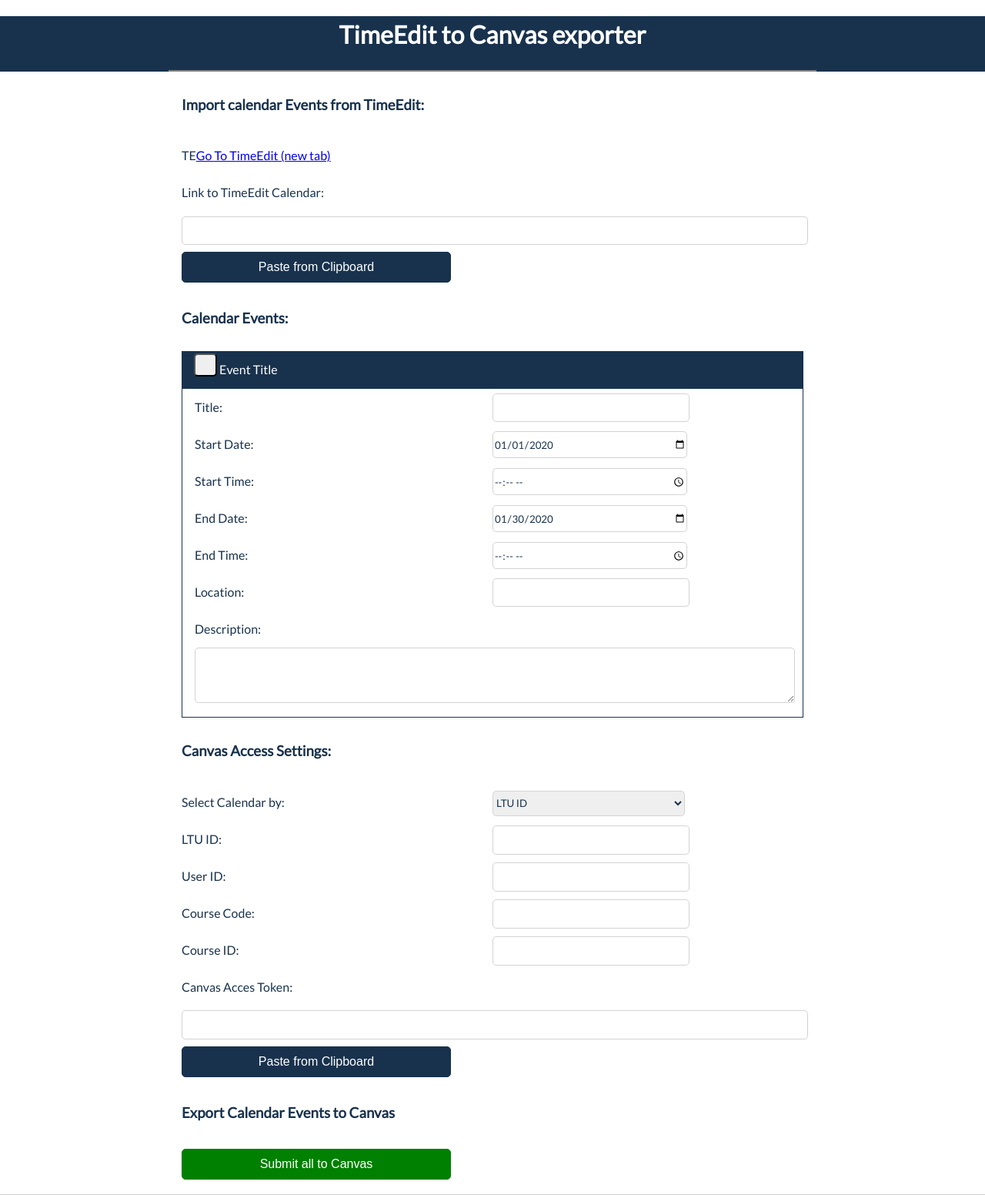
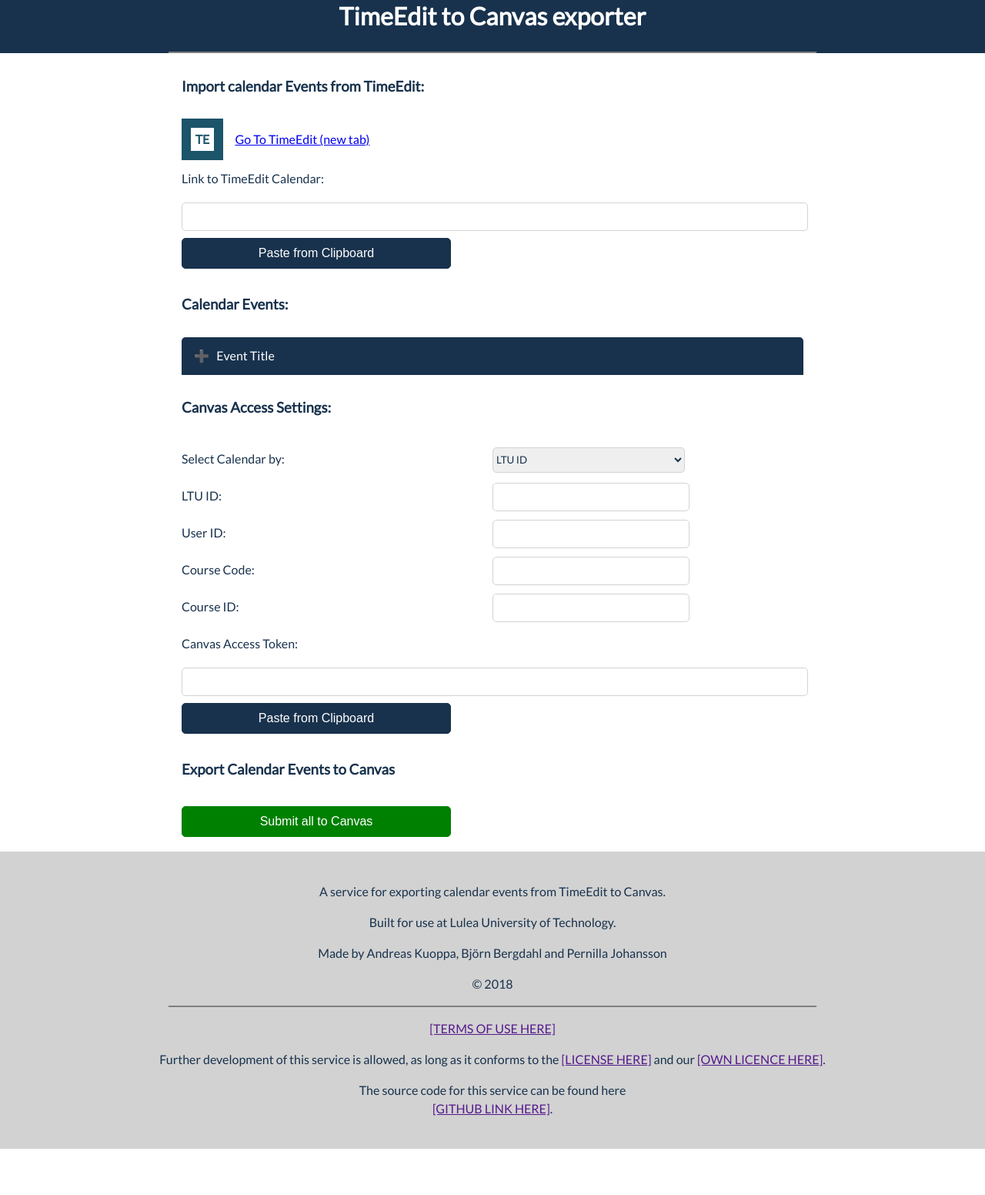
Before and after one commit to BjornBergdahl/TimeEdit-to-Canvas-Exporter, a PHP site: page / in a window 1280 px wide. Shown: the top 1552 px of the page at 77% size. After the commit the page ends 1492 px from the top, so only its background shows below. Run offline with PHP 8.4, Linux system fonts and the light colour scheme.

Commit message:
Almost entirely done with initial design

```diff
--- a/index.html
+++ b/index.html
@@ -27,7 +27,12 @@
 
 			<h3>Import calendar Events from TimeEdit:</h3>
 
-			<div id="TimeEditLink"><span id="TimeEditLogo">TE</span><a href="https://cloud.timeedit.net/ltu/web/schedule1/ri1Q7.html#" target="_blank">Go To TimeEdit (new tab)</a></div>
+			<div id="TimeEditLink">
+				<a id="logoLink" href="https://cloud.timeedit.net/ltu/web/schedule1/ri1Q7.html#" target="_blank">
+					<span id="timeEditLogo">TE</span>
+					&nbsp;&nbsp;&nbsp;&nbsp;<span class="underline">Go To TimeEdit (new tab)</span>
+				</a>
+			</div>
 
 			<form>
 				Link to TimeEdit Calendar:<br>
@@ -47,10 +52,7 @@
 			<!-- Example of an imported Event -->
 			<div class="eventBox">
 				<div class="eventHeader">
-					<div class="extraMargin">
-						<button class="eventButton"></button>
-						Event Title
-					</div>
+					Event Title
 				</div>
 				<div class="eventContent">
 					<div class="extraMargin">
@@ -169,7 +171,7 @@
 					</div>
 				</div>
 
-				Canvas Acces Token:
+				Canvas Access Token:
 				<input type="text" name="accessToken" class="fullWidth">
 			</form>
 
@@ -204,7 +206,7 @@
 		</div>
 	</footer>
 
-	<script src="js/scripts.js"></script>
+	<script src="scripts.js"></script>
 
 </body>
 
--- a/scripts.js
+++ b/scripts.js
@@ -0,0 +1,15 @@
+var coll = document.getElementsByClassName("eventHeader");
+var i;
+
+for (i = 0; i < coll.length; i++) {
+  coll[i].addEventListener("click", function() {
+    this.classList.toggle("active");
+    var content = this.nextElementSibling;
+    if (content.style.maxHeight){
+      content.style.maxHeight = null;
+    }
+    else {
+      content.style.maxHeight = content.scrollHeight + "px";
+    }
+  });
+}
--- a/styles.css
+++ b/styles.css
@@ -7,11 +7,31 @@
 	width: 100%;
 	background: white;
 }
+#logoLink {
+	text-decoration: none;
+	display: block;
+}
+.underline {
+	text-decoration: underline;
+}
+#logoLink:hover {
+	background: lightgrey;
+}
+#timeEditLogo {
+	width: 30px;
+	line-height: 30px;
+	height: 30px;
+	display: inline-block;
+	background: white;
+	text-align: center;
+	font-weight: bolder;
+	color: #1C5469;
+	border: 12px solid #1C5469;
+}
 header {
 	background: #18324D;
 	color: white;
-	margin: 0 auto;
-	margin-top: 0;
+	margin-top: -1.5em;
 	text-align: center;
 }
 .centerWrapper {
@@ -42,19 +62,6 @@
 	max-width: none;
 }
 
-.eventHeader {
-	background: #18324D;
-	color: white;
-}
-.eventContent {
-	border: 1px solid #18324D;
-}
-.extraMargin {
-	margin-left: 1em;
-	margin-right: 1em;
-}
-
-
 footer {
 	background: #D2D2D2;
 	text-align: center;
@@ -79,6 +86,7 @@
 	border-radius: 5px;
 	line-height: 2.25em;
 	width: 350px;
+	cursor: pointer;
 }
 .pasteButton {
 	background: #18324D;
@@ -88,9 +96,9 @@
 	background: green;
 	border: 1px solid green;
 }
-.eventButton {
-	width: 30px;
-	height: 30px;
+.pasteButton:hover, #submitButton:hover {
+	background: grey;
+	border-color: grey;
 }
 
 .row {
@@ -99,3 +107,39 @@
 .column {
 	flex: 50%;
 }
+
+
+.eventHeader {
+	background: #18324D;
+	color: white;
+	border-radius: 5px 5px 0 0;
+	cursor: pointer;
+}
+.eventContent {
+	border: 1px solid #18324D;
+	border-top: none;
+	border-radius: 0 0 5px 5px;
+}
+.extraMargin {
+	margin-left: 1em;
+	margin-right: 1em;
+}
+.eventContent {
+	max-height: 0;
+	overflow: hidden;
+	transition: max-height 0.2s ease-out;
+}
+.eventHeader:hover {
+ 	background-color: grey;
+}
+
+.eventHeader:before {
+    content: '\02795\00A0\00A0'; /* Unicode character for "plus" sign (+) and unicode for spaces*/
+    font-size: 1em;
+    color: white;
+    margin-left: 1em;
+    display: inline-block;
+}
+.active:before {
+    content: "\2796\00A0\00A0"; /* Unicode character for "minus" sign (-) */
+}
```
